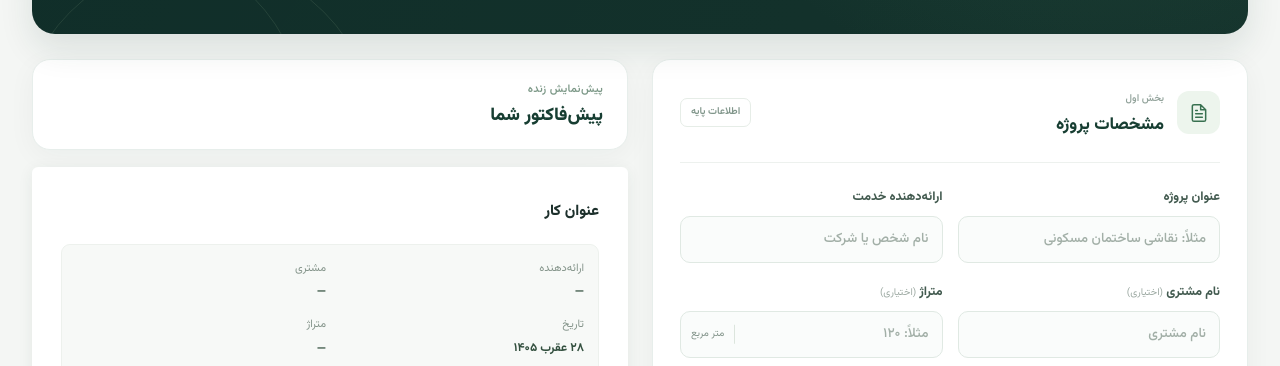
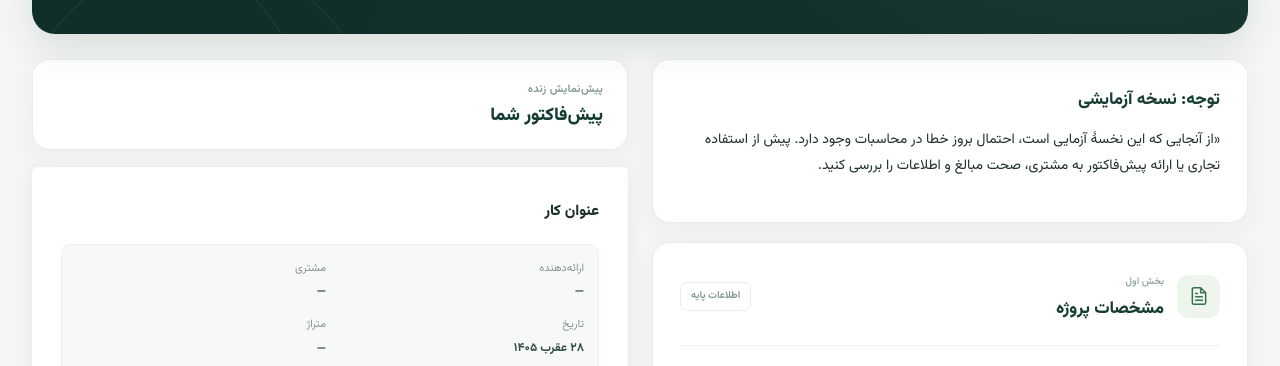
Before and after one commit to axiom-ui-lab/service-price-calculator, a plain HTML site: page index.html in a window 1280 px wide. Shown: the part 394-760 px from the top of the page. Drawn offline with Linux system fonts and the light colour scheme.

Commit message:
Update index.html

```diff
--- a/index.html
+++ b/index.html
@@ -64,6 +64,14 @@
             <div class="workspace">
 
                 <div class="form-column">
+                    <aside class="panel" aria-labelledby="trialNoticeTitle">
+                        <h2 id="trialNoticeTitle">توجه: نسخه آزمایشی</h2>
+                        <p>
+                            «از آنجایی که این نخسۀ آزمایی است، احتمال بروز خطا
+                            در محاسبات وجود دارد. پیش از استفاده تجاری یا ارائه
+                            پیش‌فاکتور به مشتری، صحت مبالغ و اطلاعات را بررسی کنید.
+                        </p>
+                    </aside>
                     <section class="panel">
                         <div class="panel__head">
                             <div class="panel__heading">
```
